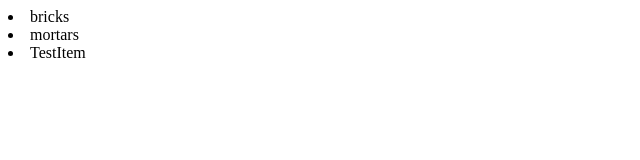
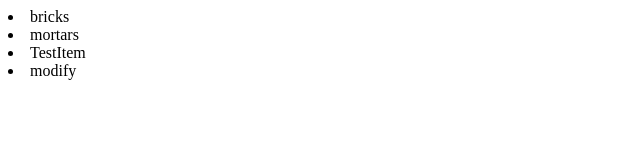
Before and after one commit to topsinfinite/dummytest, a plain HTML site: page index.html in a window 1280 px wide. Shown: the full height of the page, 0-640 px from the left. Drawn offline with Linux system fonts and the light colour scheme.

Commit message:
add more item to list

```diff
--- a/index.html
+++ b/index.html
@@ -4,6 +4,7 @@
             <li>bricks</li>
             <li>mortars</li>
             <li>TestItem</li>
+            <li>modify</li>
         </div>
     </body>
 </html>
```
